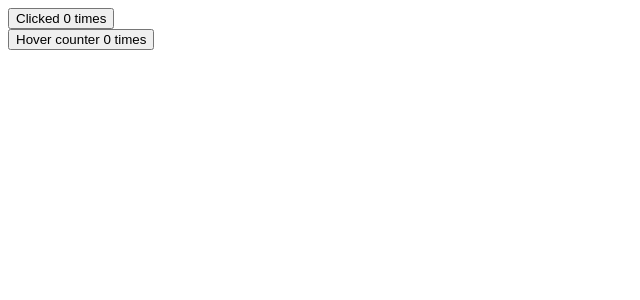
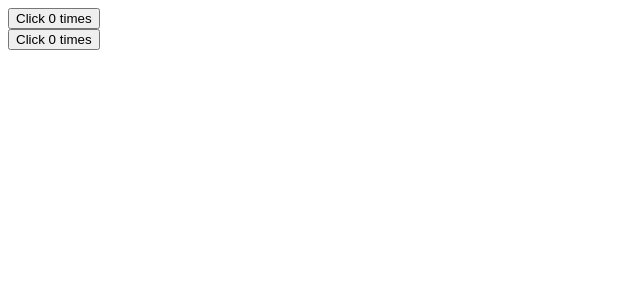
Before and after one commit to madhavi-anneboina/myapp, a React (Create React App) app: page / in a window 1280 px wide. Shown: the top 300 px of the page, without its empty margins (0-640 px from the left). Built offline with nearby package versions, Linux system fonts and the light colour scheme.

Commit message:
added render props

```diff
--- a/src/App.js
+++ b/src/App.js
@@ -29,6 +29,8 @@ import Hero from './components/Hero';
 import ErrorBoundary from './components/ErrorBoundary';
 import ClickCounter from './components/ClickCounter';
 import HoverCounter from './components/HoverCounter';
+import ClickCounterTwo from './components/ClickCounterTwo';
+import HoverCounterTwo from './components/HoverCounterTwo';
 
 
 
@@ -40,8 +42,8 @@ import HoverCounter from './components/HoverCounter';
 function App() {
   return (
     <div className="App">
-     <ClickCounter />
-     <HoverCounter />
+   <ClickCounterTwo />
+   <HoverCounterTwo />
 
     </div>
   );
--- a/src/components/ClickCounter.js
+++ b/src/components/ClickCounter.js
@@ -1,15 +1,16 @@
 import React, { Component } from "react";
-import UpdatedComponent from "./WithCounter";
+import withCounter from "./WithCounter";
 
 class ClickCounter extends Component {
 
   render() {
+    const {count,incrementCount,name} = this.props
     return (
       <div>
-        <button onClick={this.props.incrementCount}> Clicked {this.props.count} times</button>
+        <button onClick={incrementCount}>{name} Clicked {count} times</button>
       </div>
     );
   }
 }
 
-export default UpdatedComponent(ClickCounter);
+export default withCounter(ClickCounter);
--- /dev/null
+++ b/src/components/ClickCounterTwo.js
@@ -0,0 +1,27 @@
+import React, { Component } from 'react'
+
+ class ClickCounterTwo extends Component {
+    constructor(props) {
+      super(props)
+
+      this.state = {
+         count: 0
+      }
+    }
+    incrementCount = () =>{
+        this.setState(prevState =>{
+          return {count : prevState.count + 1}
+        })
+     }
+
+  render() {
+    const {count} = this.state
+    return (
+      <div>
+         <button onClick={this.incrementCount}>Click {count} times</button>
+      </div>
+    )
+  }
+}
+
+export default ClickCounterTwo
--- a/src/components/HoverCounter.js
+++ b/src/components/HoverCounter.js
@@ -1,15 +1,17 @@
 import React, { Component } from 'react'
-import UpdatedComponent from './WithCounter';
+
+import withCounter from './WithCounter';
 
  class HoverCounter extends Component {
 
   render() {
+    const {count,incrementCount} = this.props
     return (
       <div>
-         <button onMouseOver={this.props.incrementCount}>  Hover counter {this.props.count} times</button>
+         <button onMouseOver={incrementCount}>  Hover counter {count} times</button>
       </div>
     )
   }
 }
 
-export default UpdatedComponent(HoverCounter)
+export default withCounter(HoverCounter)
--- /dev/null
+++ b/src/components/HoverCounterTwo.js
@@ -0,0 +1,27 @@
+import React, { Component } from 'react'
+
+ class HoverCounterTwo extends Component {
+    constructor(props) {
+      super(props)
+
+      this.state = {
+         count: 0
+      }
+    }
+    incrementCount = () =>{
+        this.setState(prevState =>{
+          return {count : prevState.count + 1}
+        })
+     }
+
+  render() {
+    const {count} = this.state
+    return (
+      <div>
+         <button onMouseOver={this.incrementCount}>Click {count} times</button>
+      </div>
+    )
+  }
+}
+
+export default HoverCounterTwo
--- a/src/components/WithCounter.js
+++ b/src/components/WithCounter.js
@@ -1,7 +1,7 @@
 import React from "react";
 
-const UpdatedComponent = OriginalComponet => {
- class  NewComponent extends React.Component{
+const withCounter = WrappedComponet => {
+ class  WithCounter extends React.Component{
     constructor(props) {
         super(props);
 
@@ -15,9 +15,15 @@ const UpdatedComponent = OriginalComponet => {
           });
       };
     render(){
-        return <OriginalComponet count={this.state.count} incrementCount={this.incrementCount} />
+        return (
+        <WrappedComponet
+        count={this.state.count}
+        incrementCount={this.incrementCount}
+        {...this.props}
+         />
+        )
     }
  }
- return NewComponent
+ return WithCounter
 }
-export default UpdatedComponent
+export default withCounter
```
